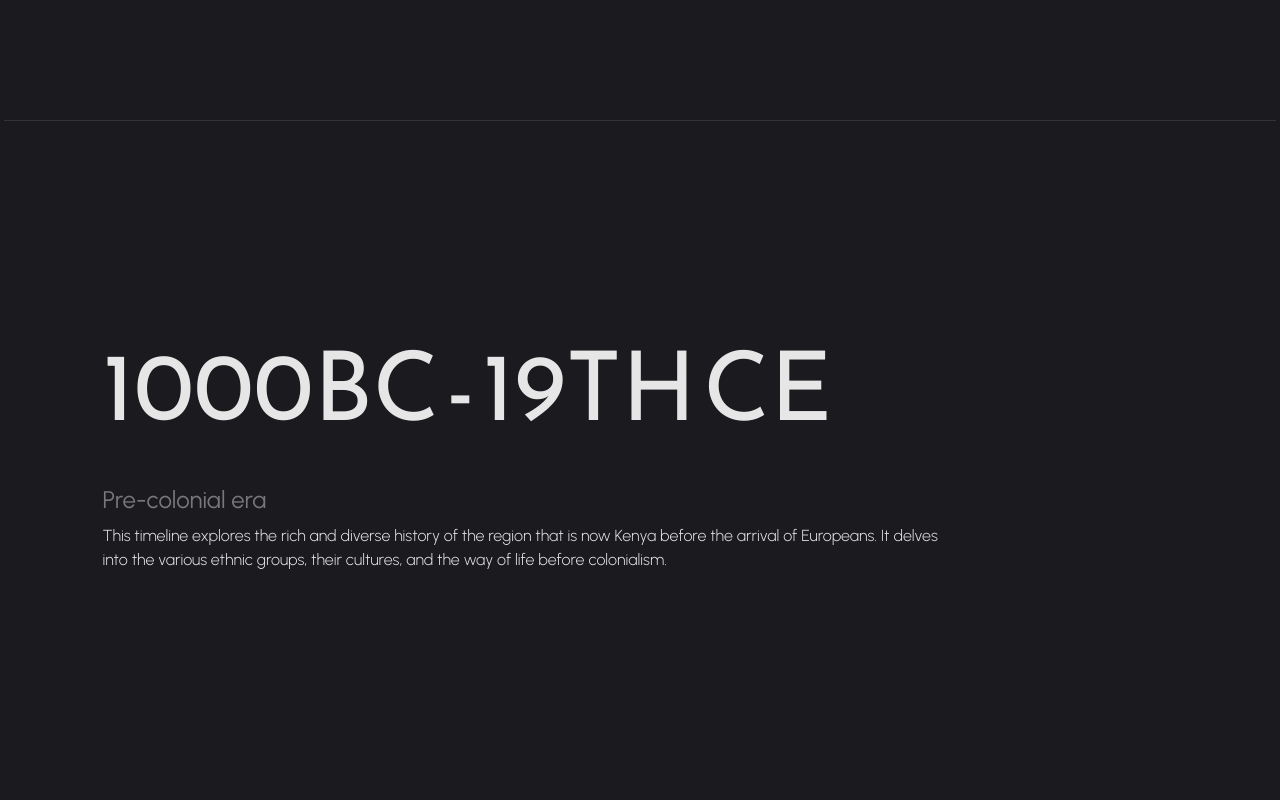
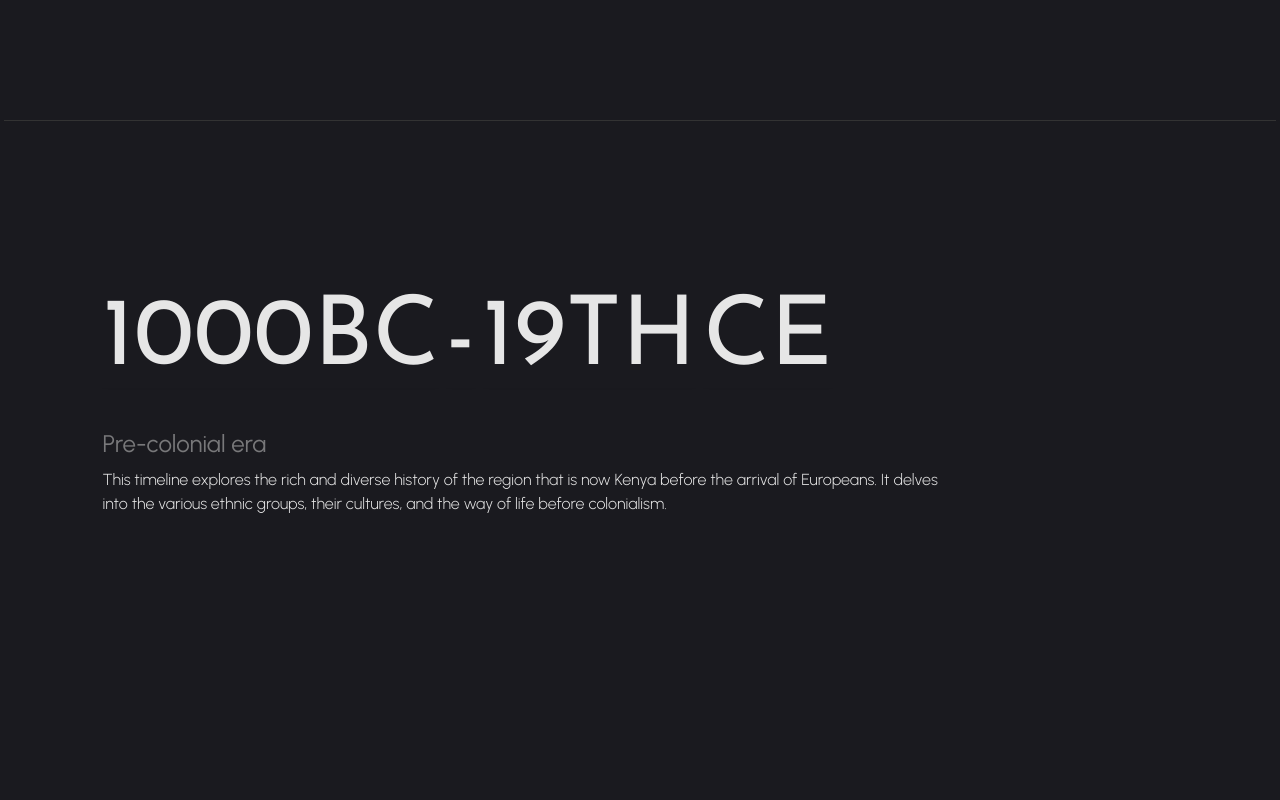
Before and after one commit to jmoseka/jamhuriday, a Next.js app: page / in a window 1280 px wide. Shown: the part 680-1480 px from the top of the page. Built offline with nearby package versions, Linux system fonts and the light colour scheme.

Commit message:
chane padding top

```diff
--- a/components/IntroText.jsx
+++ b/components/IntroText.jsx
@@ -14,7 +14,7 @@ export default function IntroText({ title, subtitle, desc }) {
   const words = title.split(" ");
 
   return (
-    <div className="intro w-full pt-[27vh]">
+    <div className="intro w-full pt-[20vh]">
       <div className="h-[100%] flex flex-col gap-10 2xl:gap-28">
         <motion.h2
           ref={element}
```
